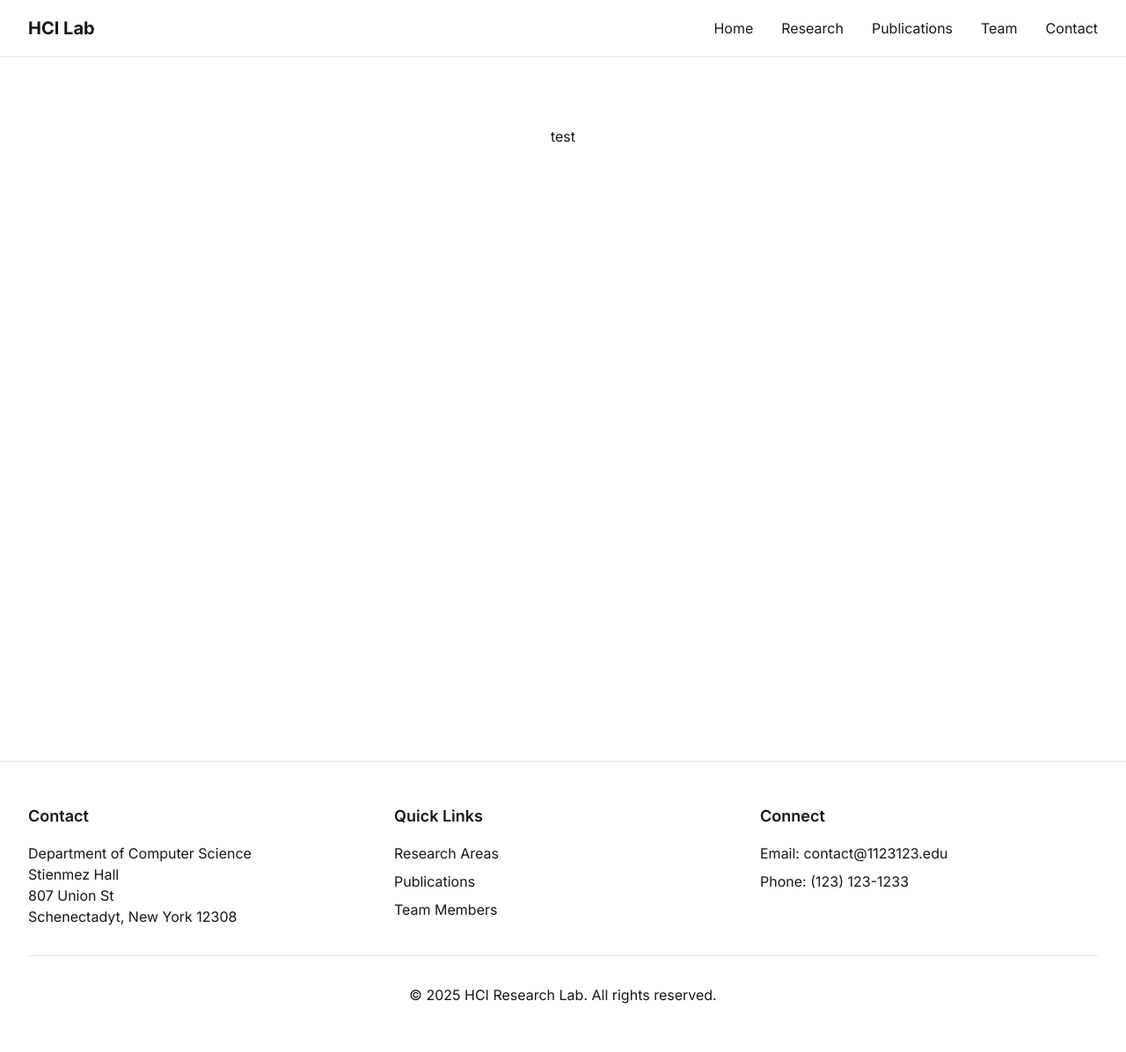
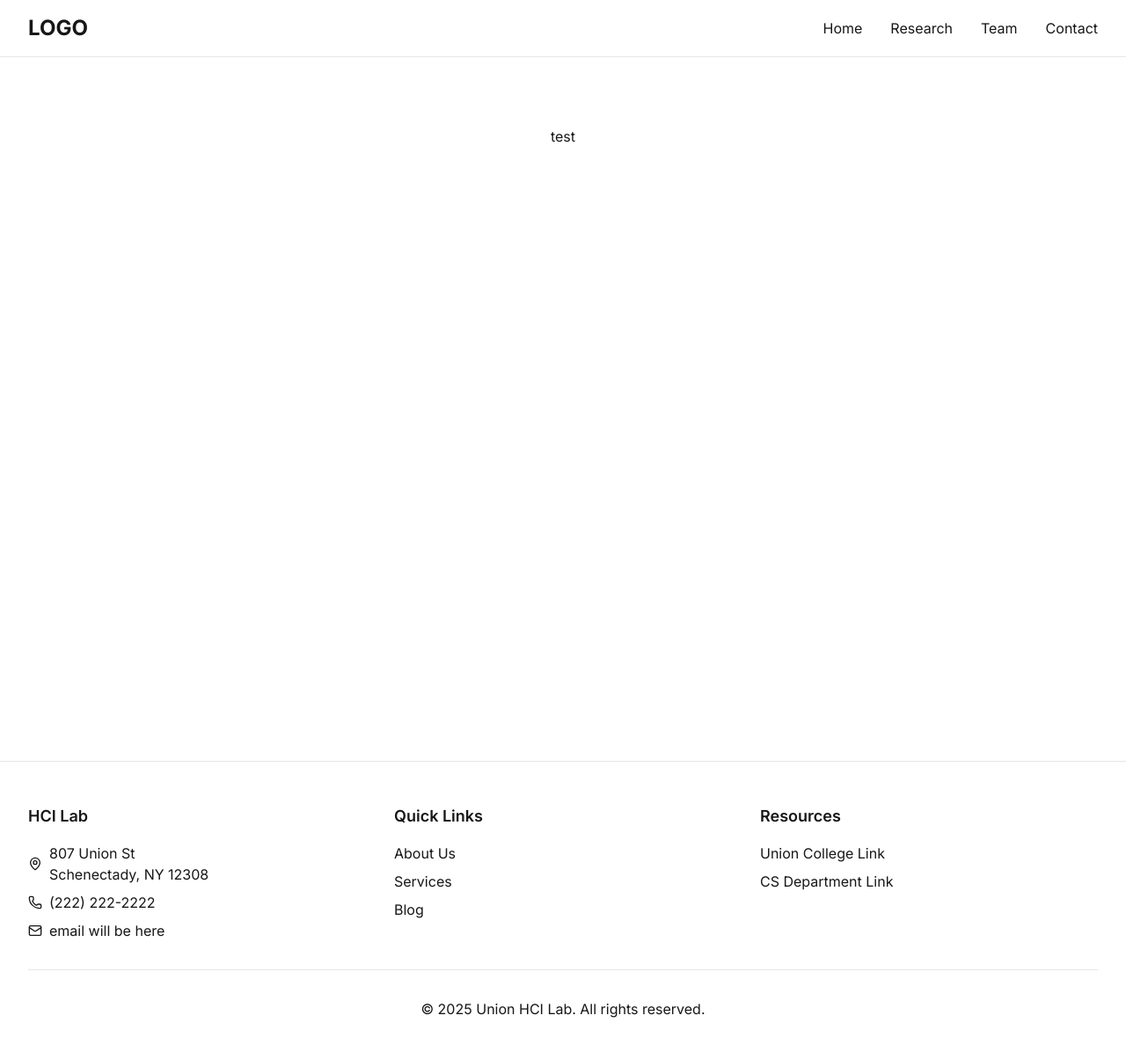
Before and after one commit to CAP-Lab-Union/Union-HCI, a Next.js app: page / in a window 1280 px wide. Shown: the top 1196 px of the page at 88% size. Built offline with nearby package versions, Linux system fonts and the light colour scheme.

Commit message:
Changed Some designs

```diff
--- /dev/null
+++ b/src/app/team/page.js
@@ -0,0 +1,87 @@
+import Image from 'next/image';
+
+const teamMembers = [
+  {
+    name: 'test',
+    role: 'test test test',
+    image: '',
+    description: 'test test',
+  },
+  {
+    name: 'test test',
+    role: 'testtesttesttesttest',
+    image: '',
+    description: 'testtesttesttesttesttest',
+  },
+  {
+    name: 'test test',
+    role: 'testtesttesttesttest',
+    image: '',
+    description: 'testtesttesttesttesttest',
+  },
+  {
+    name: 'test test',
+    role: 'testtesttesttesttest',
+    image: '',
+    description: 'testtesttesttesttesttest',
+  },
+  {
+    name: 'test test',
+    role: 'testtesttesttesttest',
+    image: '',
+    description: 'testtesttesttesttesttest',
+  },
+  {
+    name: 'test test',
+    role: 'testtesttesttesttest',
+    image: '',
+    description: 'testtesttesttesttesttest',
+  }
+];
+
+export default function TeamPage() {
+  return (
+    <div className="max-w-7xl mx-auto px-4 sm:px-6 lg:px-8 py-16">
+      <div className="text-center mb-16">
+        <h1 className="text-4xl font-bold text-primary mb-4">Our Team</h1>
+        <p className="text-xl text-muted-foreground max-w-2xl mx-auto">
+          Meet our team from different
+        </p>
+      </div>
+
+      <div className="grid grid-cols-1 md:grid-cols-2 lg:grid-cols-3 gap-8">
+        {teamMembers.map((member) => (
+          <div
+            key={member.name}
+            className="bg-card border border-border rounded-lg overflow-hidden transition-transform hover:scale-[1.02] duration-300"
+          >
+            <div className="relative h-64 w-full">
+              <Image
+                src={member.image}
+                alt={member.name}
+                fill
+                className="object-cover"
+                sizes="(max-width: 768px) 100vw, (max-width: 1200px) 50vw, 33vw"
+              />
+            </div>
+            <div className="p-6">
+              <h3 className="text-xl font-semibold text-primary mb-1">{member.name}</h3>
+              <p className="text-muted-foreground mb-4">{member.role}</p>
+              <p className="text-card-foreground">{member.description}</p>
+            </div>
+          </div>
+        ))}
+      </div>
+
+      {/* <div className="mt-16 text-center">
+        <h2 className="text-2xl font-bold text-primary mb-4">Join Our Team</h2>
+        <p className="text-muted-foreground max-w-2xl mx-auto mb-8">
+       asdasdasd asd asd asd asd asd
+        </p>
+        <button className="bg-primary text-primary-foreground px-8 py-3 rounded-md hover:opacity-90 transition-opacity">
+          View Open Positions
+        </button>
+      </div> */}
+    </div>
+  );
+}
--- /dev/null
+++ b/src/components/team/team.js
@@ -0,0 +1,48 @@
+const teamMembers = [
+    {
+      id: 1,
+      name: "John Doe",
+      role: "CEO",
+      description: "Visionary leader, strategic thinker",
+      imageUrl: "/placeholder.svg?height=400&width=400",
+    },
+    {
+      id: 2,
+      name: "Jane Smith",
+      role: "CTO",
+      description: "Tech innovator, problem solver",
+      imageUrl: "/placeholder.svg?height=400&width=400",
+    },
+    {
+      id: 3,
+      name: "Mike Johnson",
+      role: "Design Lead",
+      description: "Creative genius, user advocate",
+      imageUrl: "/placeholder.svg?height=400&width=400",
+    },
+    {
+      id: 4,
+      name: "Sarah Brown",
+      role: "Marketing Director",
+      description: "Brand strategist, growth hacker",
+      imageUrl: "/placeholder.svg?height=400&width=400",
+    },
+    {
+      id: 5,
+      name: "David Lee",
+      role: "Product Manager",
+      description: "Feature prioritizer, user empath",
+      imageUrl: "/placeholder.svg?height=400&width=400",
+    },
+    {
+      id: 6,
+      name: "Emily Chen",
+      role: "Lead Developer",
+      description: "Code architect, efficiency expert",
+      imageUrl: "/placeholder.svg?height=400&width=400",
+    },
+  ];
+
+  module.exports = {
+    teamMembers
+  };
--- a/src/components/topnbottom/Footer.jsx
+++ b/src/components/topnbottom/Footer.jsx
@@ -1,51 +1,79 @@
-export default function Footer() {
+import Link from 'next/link';
+import { Mail, Phone, MapPin } from 'lucide-react';
+
+const Footer = () => {
   return (
-      <footer className="bg-background border-t">
-        <div className="max-w-7xl mx-auto py-12 px-4 sm:px-6 lg:px-8">
-          <div className="grid grid-cols-1 md:grid-cols-3 gap-8">
-            <div>
-              <h3 className="text-lg font-semibold mb-4">Contact</h3>
-              <p className="text-muted-foreground">
-                Department of Computer Science<br />
-                Stienmez Hall<br />
-                807 Union St<br />
-                Schenectadyt, New York 12308
+    <footer className="bg-card border-t border-border mt-auto">
+      <div className="mx-auto max-w-7xl px-4 sm:px-6 lg:px-8 py-12">
+        <div className="grid grid-cols-1 md:grid-cols-3 gap-8 justify-center">
+          {/* Company Info */}
+          <div className="space-y-4">
+            <h3 className="text-lg font-semibold text-primary">HCI Lab</h3>
+            <div className="space-y-2 text-muted-foreground">
+              <p className="flex items-center gap-2">
+                <MapPin size={16} />
+                807 Union St
+                <br />Schenectady, NY 12308
+              </p>
+              <p className="flex items-center gap-2">
+                <Phone size={16} />
+                (222) 222-2222
+              </p>
+              <p className="flex items-center gap-2">
+                <Mail size={16} />
+                email will be here
               </p>
             </div>
-            <div>
-              <h3 className="text-lg font-semibold mb-4">Quick Links</h3>
+          </div>
+
+          {/* Quick Links */}
+          <div className="space-y-4">
+            <h3 className="text-lg font-semibold text-primary">Quick Links</h3>
             <ul className="space-y-2">
               <li>
-                  <a href="/research" className="text-muted-foreground hover:text-foreground">
-                    Research Areas
-                  </a>
+                <Link href="/about" className="text-muted-foreground hover:text-primary transition-colors">
+                  About Us
+                </Link>
               </li>
               <li>
-                  <a href="/publications" className="text-muted-foreground hover:text-foreground">
-                    Publications
-                  </a>
+                <Link href="/services" className="text-muted-foreground hover:text-primary transition-colors">
+                  Services
+                </Link>
               </li>
               <li>
-                  <a href="/team" className="text-muted-foreground hover:text-foreground">
-                    Team Members
-                  </a>
+                <Link href="/blog" className="text-muted-foreground hover:text-primary transition-colors">
+                  Blog
+                </Link>
               </li>
             </ul>
           </div>
-            <div>
-              <h3 className="text-lg font-semibold mb-4">Connect</h3>
-              <p className="text-muted-foreground mb-2">
-                Email: contact@1123123.edu
-              </p>
-              <p className="text-muted-foreground">
-                Phone: (123) 123-1233
-              </p>
+
+
+          <div className="space-y-4">
+            <h3 className="text-lg font-semibold text-primary">Resources</h3>
+            <ul className="space-y-2">
+              <li>
+                <Link href="/#" className="text-muted-foreground hover:text-primary transition-colors">
+                  Union College Link
+                </Link>
+              </li>
+              <li>
+                <Link href="/#" className="text-muted-foreground hover:text-primary transition-colors">
+                  CS Department Link
+                </Link>
+              </li>
+
+            </ul>
           </div>
+
         </div>
-          <div className="mt-8 pt-8 border-t text-center text-muted-foreground">
-            <p>© {new Date().getFullYear()} HCI Research Lab. All rights reserved.</p>
+
+        <div className="mt-8 pt-8 border-t border-border text-center text-muted-foreground">
+          <p>&copy; {new Date().getFullYear()} Union HCI Lab. All rights reserved.</p>
         </div>
       </div>
     </footer>
   );
-  }
+};
+
+export default Footer;
--- a/src/components/topnbottom/Navbar.jsx
+++ b/src/components/topnbottom/Navbar.jsx
@@ -1,61 +1,62 @@
-"use client";
+'use client';
 
-import Link from "next/link";
-import { useState } from "react";
-import { Menu, X } from "lucide-react";
+import Link from 'next/link';
+import { useState } from 'react';
+import { Menu, X } from 'lucide-react';
 
-export default function Navbar() {
+const Header = () => {
   const [isOpen, setIsOpen] = useState(false);
 
-  const navItems = [
-    { name: "Home", href: "/" },
-    { name: "Research", href: "/research" },
-    { name: "Publications", href: "/publications" },
-    { name: "Team", href: "/team" },
-    { name: "Contact", href: "/contact" },
+  const navigation = [
+    { name: 'Home', href: '/' },
+    { name: 'Research', href: '/research' },
+    { name: 'Team', href: '/team' },
+    { name: 'Contact', href: '/contact' },
   ];
 
   return (
-    <nav className="bg-background/95 backdrop-blur supports-[backdrop-filter]:bg-background/60 sticky top-0 z-50 border-b">
-      <div className="max-w-7xl mx-auto px-4 sm:px-6 lg:px-8">
-        <div className="flex justify-between h-16">
+    <header className="sticky top-0 z-50 border-b border-border header-blur">
+      <nav className="mx-auto max-w-7xl px-4 sm:px-6 lg:px-8" aria-label="Top">
+        <div className="flex h-16 items-center justify-between">
           <div className="flex items-center">
-            <Link href="/" className="font-bold text-xl">
-              HCI Lab
+            <Link href="/" className="text-2xl font-bold text-primary">
+              LOGO
             </Link>
           </div>
 
-          <div className="hidden md:flex items-center space-x-8">
-            {navItems.map((item) => (
+          {/* Desktop Navigation */}
+          <div className="hidden md:flex space-x-8">
+            {navigation.map((item) => (
               <Link
                 key={item.name}
                 href={item.href}
-                className="text-foreground/60 hover:text-foreground transition-colors"
+                className="text-muted-foreground hover:text-primary transition-colors"
               >
                 {item.name}
               </Link>
             ))}
           </div>
 
-          <div className="md:hidden flex items-center">
+          {/* Mobile Navigation Button */}
+          <div className="md:hidden">
             <button
               onClick={() => setIsOpen(!isOpen)}
-              className="inline-flex items-center justify-center p-2 rounded-md text-foreground hover:bg-accent"
+              className="text-muted-foreground hover:text-primary"
             >
-              {isOpen ? <X className="h-6 w-6" /> : <Menu className="h-6 w-6" />}
+              {isOpen ? <X size={24} /> : <Menu size={24} />}
             </button>
           </div>
         </div>
-      </div>
 
+        {/* Mobile Navigation Menu */}
         {isOpen && (
-        <div className="md:hidden">
-          <div className="px-2 pt-2 pb-3 space-y-1 sm:px-3">
-            {navItems.map((item) => (
+          <div className="md:hidden py-4">
+            <div className="flex flex-col space-y-4">
+              {navigation.map((item) => (
                 <Link
                   key={item.name}
                   href={item.href}
-                className="block px-3 py-2 text-foreground/60 hover:text-foreground hover:bg-accent rounded-md"
+                  className="text-muted-foreground hover:text-primary transition-colors"
                   onClick={() => setIsOpen(false)}
                 >
                   {item.name}
@@ -65,5 +66,8 @@ export default function Navbar() {
           </div>
         )}
       </nav>
+    </header>
   );
-}
+};
+
+export default Header;
```
Lines whose indentation alone changed are shown as unchanged.
